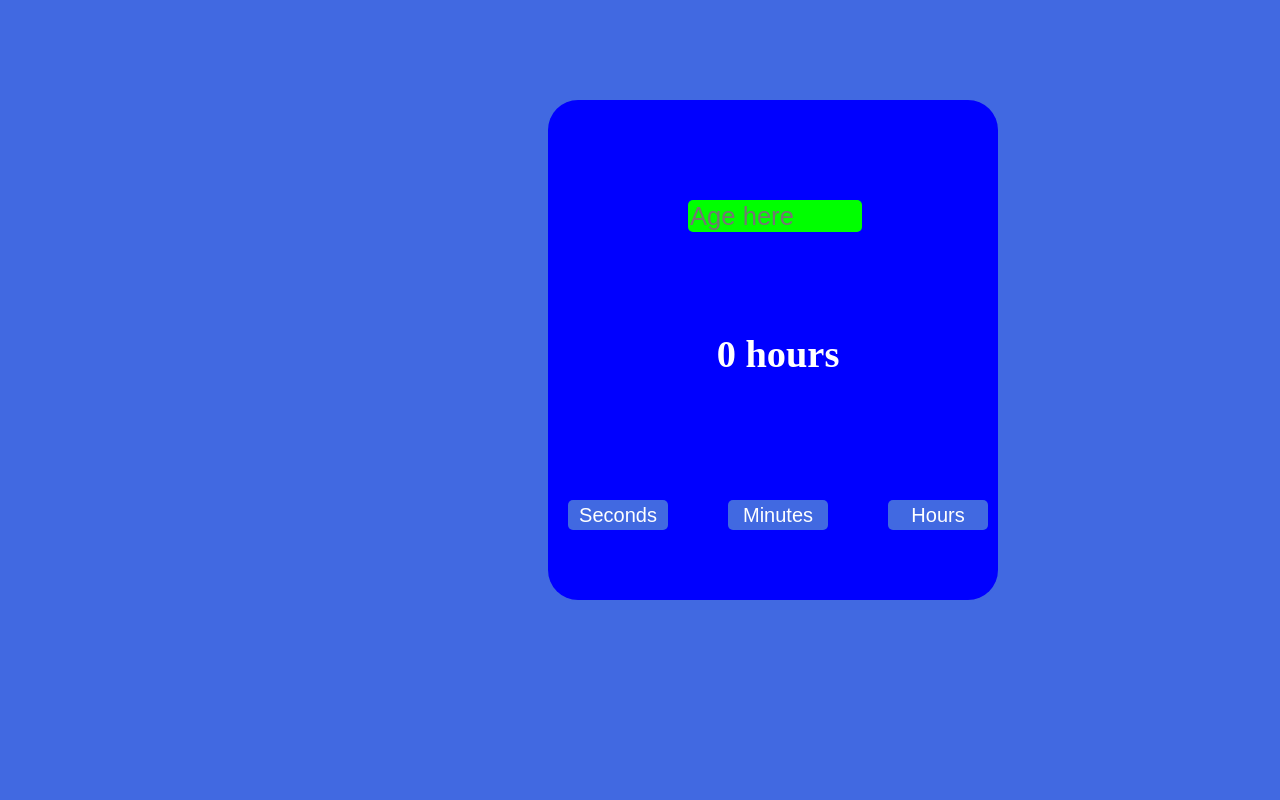
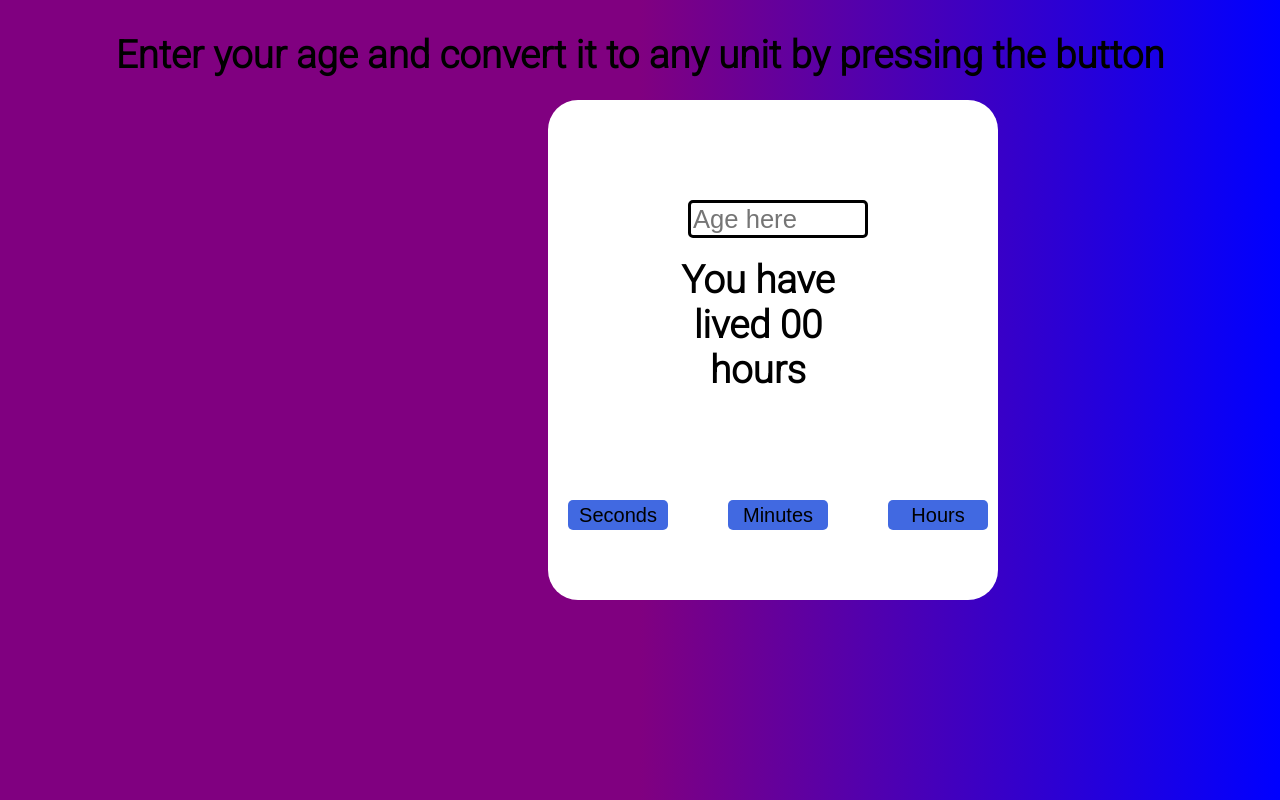
Before and after one commit to gamecharge11/age-convertor, a plain HTML site: page index.html in a window 1280 px wide. Both pictures are taken after a click on the button "Hours". Drawn offline with Linux system fonts and the light colour scheme.

Commit message:
Add files via upload

```diff
--- a/app.js
+++ b/app.js
@@ -6,7 +6,7 @@ function convert_hours(){
     var leap = Number(text % 4);
 
 
-    document.getElementById("ans").innerHTML = text * amnt + leap + " hours";
+    document.getElementById("ans").innerHTML = "You have lived " + text * amnt + leap + " hours";
 }
 
 function mins(){
@@ -15,7 +15,7 @@ function mins(){
 
 
 
-    document.getElementById("ans").innerHTML = text * amnt + " minutes";
+    document.getElementById("ans").innerHTML = "You have lived " + text * amnt + " minutes";
 }
 
 function seconds(){
@@ -24,5 +24,14 @@ function seconds(){
 
 
 
-    document.getElementById("ans").innerHTML = text * amnt + " seconds";
+    document.getElementById("ans").innerHTML = "You have lived " + text * amnt + " seconds";
 }
+
+function days() {
+    var amnt = Number("365");
+    var text = Number(document.getElementById("user-age").value);
+
+
+
+    document.getElementById("ans").innerHTML = text * amnt + " days";
+}
--- a/index.html
+++ b/index.html
@@ -6,9 +6,11 @@
     <title>Document</title>
     <script src="app.js"></script>
 </head>
+
+<body>
+    <h2>Enter your age and convert it to any unit by pressing the button</h2>
+    <section>
         <link rel="stylesheet" href="style.css">
-<body>
-    <section>
 
         <input type="number" id="user-age" placeholder="Age here">
         <h1 id="ans"></h1>
@@ -16,6 +18,7 @@
         <button id="minutes" onclick="mins()">Minutes</button>
         <button id="seconds" onclick="seconds()">Seconds</button>
 
+
         <div id="background"></div>
     </section>
 </body>
--- a/style.css
+++ b/style.css
@@ -1,9 +1,10 @@
+@import url('https://fonts.googleapis.com/css2?family=Roboto:ital,wght@0,300;1,300&display=swap');
 button{
     border: none;
     width: 100px;
     height: 30px;
     background-color: royalblue;
-    color: white;
+    color: black;
     font-size: 20px;
     border: black;
     border-radius: 5px;
@@ -11,9 +12,9 @@ button{
 
 
 input[type="number"]{
-background-color: lime;
+background-color: white;
 border: lime;
-color: white;
+color: black;
 height: 30px;
 width: 170px;
 font-size: 2vw;
@@ -21,22 +22,24 @@ border-radius: 5px;
 position: absolute;
 top: 100px;
 left: 680px;
+border: 3px solid black;
 }
 
 h1{
     font-size: 3vw;
-    color: white;
+    color: black;
     position: absolute;
-    top: 200px;
-    left: 620px;
+    top: 125px;
+    left: 650px;
     width: 300px;
     position: absolute;
+    width: 200px;
 
 }
 
 body{
     text-align: center;
-    background-color: royalblue;
+    background: linear-gradient(to left, blue, purple, purple);
 }
 
 button:hover{
@@ -47,7 +50,7 @@ button:hover{
 #background{
     width: 450px;
     height: 500px;
-    background-color: blue;
+    background-color: white;
     margin: auto;
     margin-left: 540px;
     border-radius: 30px;
@@ -75,3 +78,20 @@ section
     position: absolute;
     top: 100px;
 }
+
+#days {
+    border: none;
+    width: 100px;
+    height: 30px;
+    background-color: royalblue;
+    color: white;
+    font-size: 20px;
+    border: black;
+    border-radius: 5px;
+}
+h2 {
+    font-size: 2.4rem;
+}
+body {
+    font-family: 'Roboto';
+}
```
Lines whose indentation alone changed are shown as unchanged.
